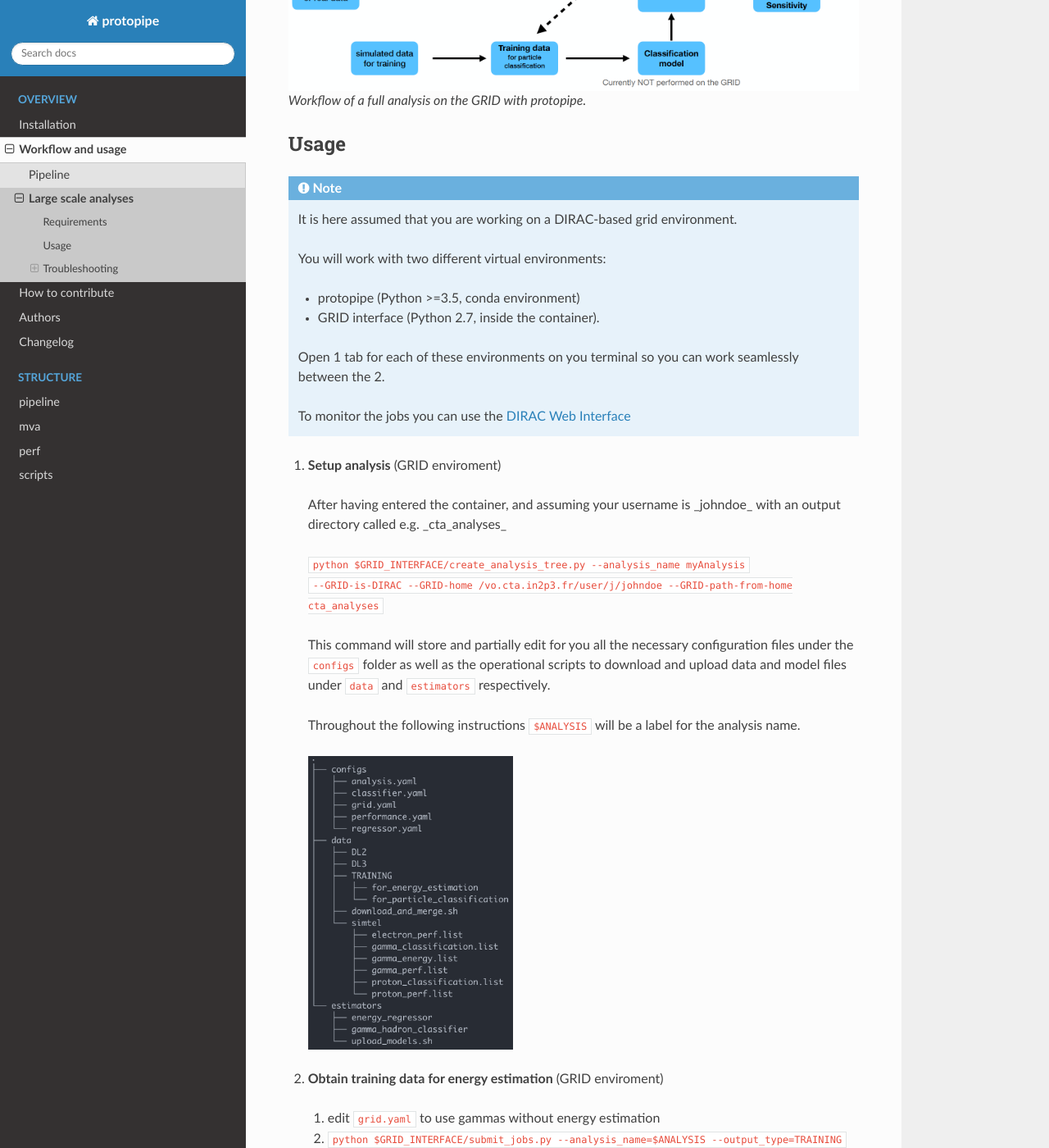
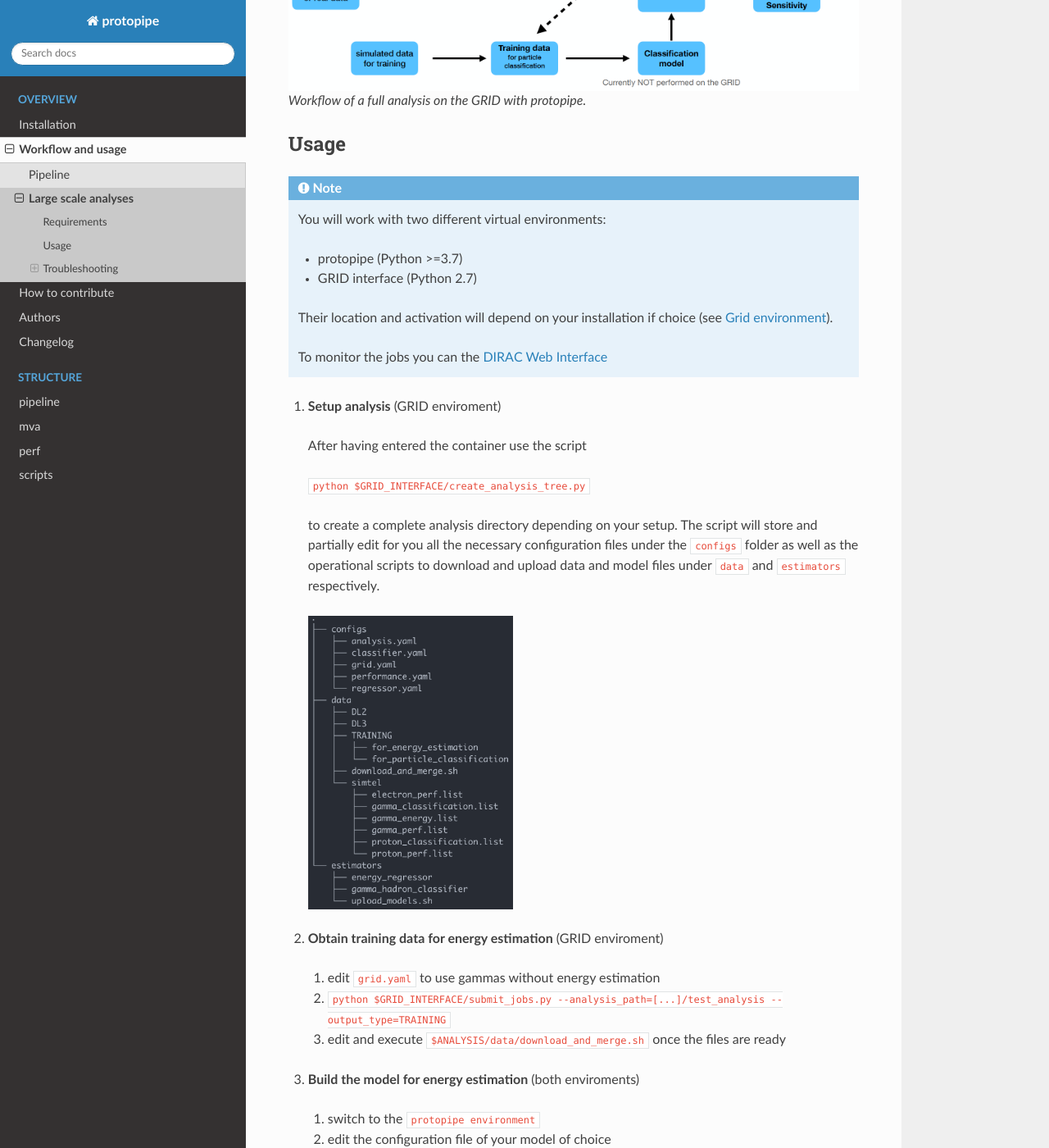
Before and after one commit to cta-observatory/protopipe, a Sphinx documentation site: the page built from docs/usage/use_grid.rst, in a window 1280 px wide and 1400 px high, scrolled down 444 px. Shown: the whole window at 82% size. Built offline with Sphinx 7.4.7 and the Read the Docs theme 2.0.0, drawn with Linux system fonts in a browser that asks for light colours; pages that are not in the unit, such as notebooks, are missing from menus; the version number could not be read and is left out; some of the changed text lies outside the part shown.

Commit message:
Update large-scale analysis instructions

```diff
--- a/docs/usage/use_grid.rst
+++ b/docs/usage/use_grid.rst
@@ -21,33 +21,28 @@ Usage
 
 .. note::
 
-  It is here assumed that you are working on a DIRAC-based grid environment.
-
   You will work with two different virtual environments:
 
-  - protopipe (Python >=3.5, conda environment)
-  - GRID interface (Python 2.7, inside the container).
+  - protopipe (Python >=3.7)
+  - GRID interface (Python 2.7)
 
-  Open 1 tab for each of these environments on you terminal so you can work seamlessly between the 2.
+  Their location and activation will depend on your installation if choice
+  (see :ref:`install-grid`).
 
-  To monitor the jobs you can use the
+  To monitor the jobs you can the
   `DIRAC Web Interface <https://ccdcta-web.in2p3.fr/DIRAC/?view=tabs&theme=Crisp&url_state=1|*DIRAC.JobMonitor.classes.JobMonitor:,>`_
 
 1. **Setup analysis** (GRID enviroment)
 
-  After having entered the container, and assuming your username is _johndoe_
-  with an output directory called e.g. _cta_analyses_
+  After having entered the container use the script
 
-  | ``python $GRID_INTERFACE/create_analysis_tree.py --analysis_name myAnalysis``
-  | ``--GRID-is-DIRAC --GRID-home /vo.cta.in2p3.fr/user/j/johndoe --GRID-path-from-home cta_analyses``
+  ``python $GRID_INTERFACE/create_analysis_tree.py``
 
-  This command will store and partially edit for you all the necessary
+  to create a complete analysis directory depending on your setup.
+  The script will store and partially edit for you all the necessary
   configuration files under the ``configs`` folder as well as the operational
   scripts to download and upload data and model files under ``data`` and
   ``estimators`` respectively.
-
-  Throughout the following instructions ``$ANALYSIS`` will be a label for the analysis
-  name.
 
   .. figure:: ./AnalysisTree.png
     :width: 250
@@ -56,7 +51,7 @@ Usage
 2. **Obtain training data for energy estimation** (GRID enviroment)
 
   1. edit ``grid.yaml`` to use gammas without energy estimation
-  2. ``python $GRID_INTERFACE/submit_jobs.py --analysis_name=$ANALYSIS --output_type=TRAINING``
+  2. ``python $GRID_INTERFACE/submit_jobs.py --analysis_path=[...]/test_analysis --output_type=TRAINING``
   3. edit and execute ``$ANALYSIS/data/download_and_merge.sh`` once the files are ready
 
 3. **Build the model for energy estimation** (both enviroments)
@@ -70,7 +65,7 @@ Usage
 4. **Obtain training data for particle classification** (GRID enviroment)
 
   1. edit ``grid.yaml`` to use gammas **with** energy estimation
-  2. ``python $GRID_INTERFACE/submit_jobs.py --analysis_name=$ANALYSIS --output_type=TRAINING``
+  2. ``python $GRID_INTERFACE/submit_jobs.py --analysis_path=[...]/test_analysis --output_type=TRAINING``
   3. edit and execute ``$ANALYSIS/data/download_and_merge.sh`` once the files are ready
   4. repeat the first 3 points for protons
   5. use ``protopipe-BENCHMARK`` to check the estimated energies
@@ -87,7 +82,7 @@ Usage
 
 Execute points 1 and 2 for gammas, protons, and electrons separately.
 
-  1. ``python $GRID_INTERFACE/submit_jobs.py --analysis_name=$ANALYSIS --output_type=DL2``
+  1. ``python $GRID_INTERFACE/submit_jobs.py --analysis_path=[...]/test_analysis --output_type=DL2``
   2. edit and execute ``download_and_merge.sh``
   3. use ``protopipe-BENCHMARK`` to check the quality of the generated DL2 data
 
@@ -135,9 +130,16 @@ Something went wrong during the download phase, either because of your network
 connection (check for possible instabilities) or because of a problem
 on the server side (in which case the solution is out of your control).
 
-The best approach is:
+First let the process finish and eliminate the incomplete merged file, then
+the recommended approach is to use the DIRAC's command,
 
-- let the process finish and eliminate the incomplete merged file,
+``dirac-dms-directory-sync source destination``
+
+where ``source`` is the LFN on DIRAC's FileCatalog and ``destination`` is the
+target folder under you analysis directory tree.
+
+If this doesn't work, a more manual approach is:
+
 - go to the GRID, copy the list of files and dump it into e.g. ``grid.list``,
 - do the same with the local files into e.g. ``local.list``,
 - do ``diff <(sort local.list) <(sort grid.list)``,
```
